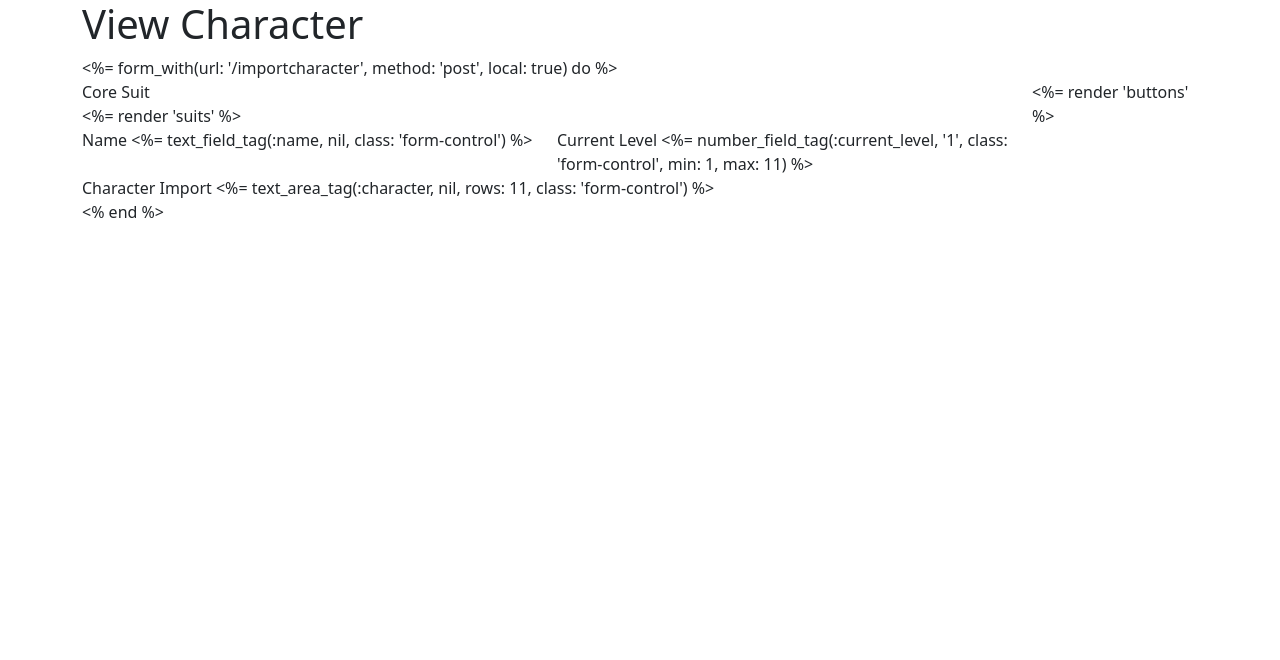
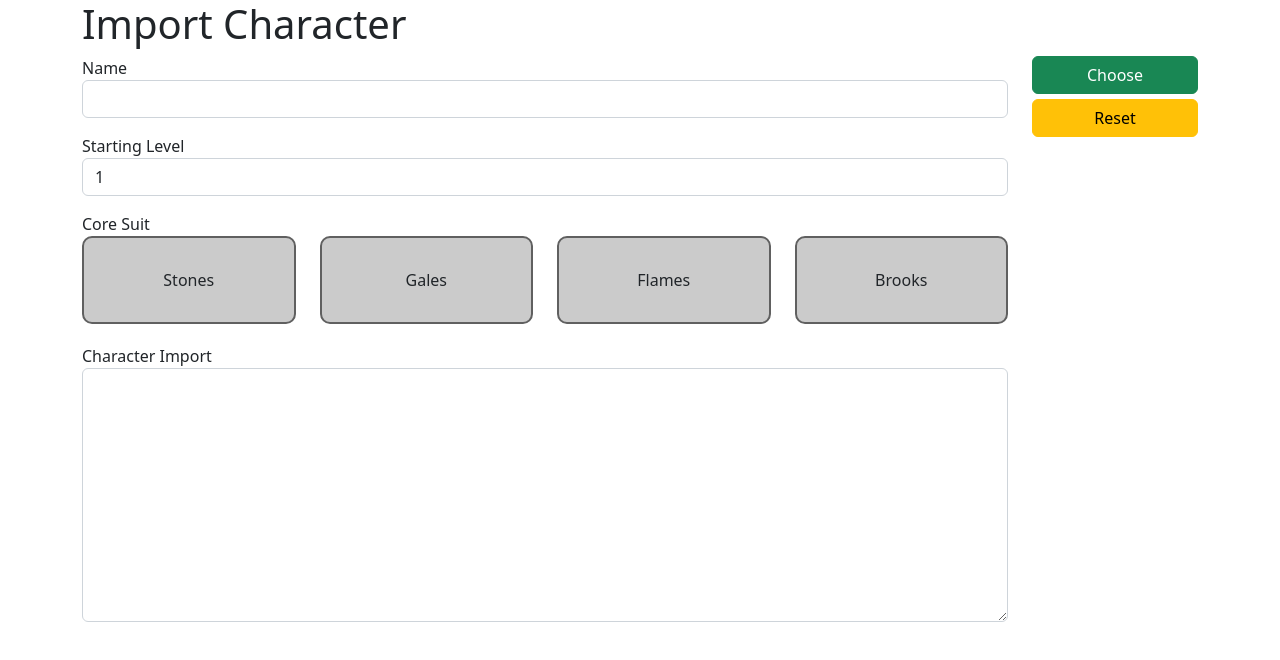
Before and after one commit to joedono/Weave-Site, an Angular app: page /import-character in a window 1280 px wide. Shown: the top 660 px of the page. Built offline with nearby package versions, Linux system fonts and the light colour scheme.

Commit message:
Implemented Import Character

```diff
--- a/src/app/components/import-character/import-character.component.html
+++ b/src/app/components/import-character/import-character.component.html
@@ -1,32 +1,32 @@
-<h1>View Character</h1>
-<%= form_with(url: '/importcharacter', method: 'post', local: true) do %>
+<h1>Import Character</h1>
 <div class="row">
-    <div class="col-10">
+  <div class="col-sm-8 col-md-10">
+    <div class="row mb-3">
+      <div class="col-12">
+        <label for="name">Name</label>
+        <input type="text" [(ngModel)]="name" class="form-control" />
+      </div>
+    </div>
+    <div class="row mb-3">
+      <div class="col-12">
+        <label for="characterLevel">Starting Level</label>
+        <input type="number" [(ngModel)]="level" class="form-control" min="1" max="11" />
+      </div>
+    </div>
     <div class="row">
       <div class="col-12">
         <label>Core Suit</label>
       </div>
     </div>
-      <%= render 'suits' %>
+    <app-suits (selectedSuitEvent)="selectedSuitEvent($event)"></app-suits>
     <div class="row">
-        <div class="col-sm-6">
-          <label>Name</label>
-          <%= text_field_tag(:name, nil, class: 'form-control') %>
-        </div>
-        <div class="col-sm-6">
-          <label>Current Level</label>
-          <%= number_field_tag(:current_level, '1', class: 'form-control', min: 1, max: 11) %>
-        </div>
-      </div>
-      <div class="row">
-        <div class="col-sm-12">
+      <div class="col-12">
         <label>Character Import</label>
-          <%= text_area_tag(:character, nil, rows: 11, class: 'form-control') %>
+        <textarea id="characterConfig" class="form-control" rows="10" [(ngModel)]="characterConfigs" style="margin-bottom: 10px"></textarea>
       </div>
     </div>
   </div>
-    <div class="col-sm-2">
-      <%= render 'buttons' %>
+  <div class="col-sm-4 col-md-2">
+    <app-buttons (chooseEvent)="continue()" (resetEvent)="reset()"></app-buttons>
   </div>
 </div>
-<% end %>
--- a/src/app/components/import-character/import-character.component.ts
+++ b/src/app/components/import-character/import-character.component.ts
@@ -1,4 +1,6 @@
 import { Component } from '@angular/core';
+import { Router } from '@angular/router';
+import { BuilderService } from 'src/app/services/builder.service';
 
 @Component({
   selector: 'app-import-character',
@@ -7,4 +9,45 @@ import { Component } from '@angular/core';
 })
 export class ImportCharacterComponent {
 
+  name: string = '';
+  suit: string = '';
+  level: number = 1;
+  characterConfigs: string = '';
+
+  constructor(
+    private router: Router,
+    private builderService: BuilderService
+  ) { }
+
+  selectedSuitEvent(suit: string): void {
+    this.suit = suit;
+  }
+
+  continue(): void {
+    if (this.name == ''){
+      alert('You need a Name');
+    } else if (this.level <= 0 || this.level > 10) {
+      alert('Starting Level must be between 1 and 10');
+    } else if (this.suit == '') {
+      alert('You must select a Core Suit');
+    } else if (this.characterConfigs == '') {
+      alert('You must import character config');
+    } else {
+      this.builderService.setName(this.name);
+      this.builderService.setCoreSuit(this.suit);
+      this.builderService.setCurrentLevel(this.level);
+
+      let characterConfigs = this.characterConfigs.split('\n').filter(str => str);
+      let queryParams = this.builderService.getCharacterQueryString();
+      queryParams['character'] = characterConfigs;
+
+      this.router.navigate(['character-sheet'], { queryParams: queryParams });
+    }
+  }
+
+  reset(): void {
+    this.builderService.reset();
+    this.router.navigate(['']);
+  }
+
 }
--- a/src/app/components/new-character/new-character.component.html
+++ b/src/app/components/new-character/new-character.component.html
@@ -8,9 +8,10 @@
     </div>
     <app-suits (selectedSuitEvent)="selectedSuitEvent($event)"></app-suits>
     <div class="row">
-      <div class="col-12"></div>
-      <label for="characterLevel">Starting Level</label>
-      <input type="number" [(ngModel)]="level" class="form-control" min="1" max="11" />
+      <div class="col-12">
+        <label for="characterLevel">Starting Level</label>
+        <input type="number" [(ngModel)]="level" class="form-control" min="1" max="11" />
+      </div>
     </div>
   </div>
   <div class="col-sm-4 col-md-2">
```
Lines whose indentation alone changed are shown as unchanged.
